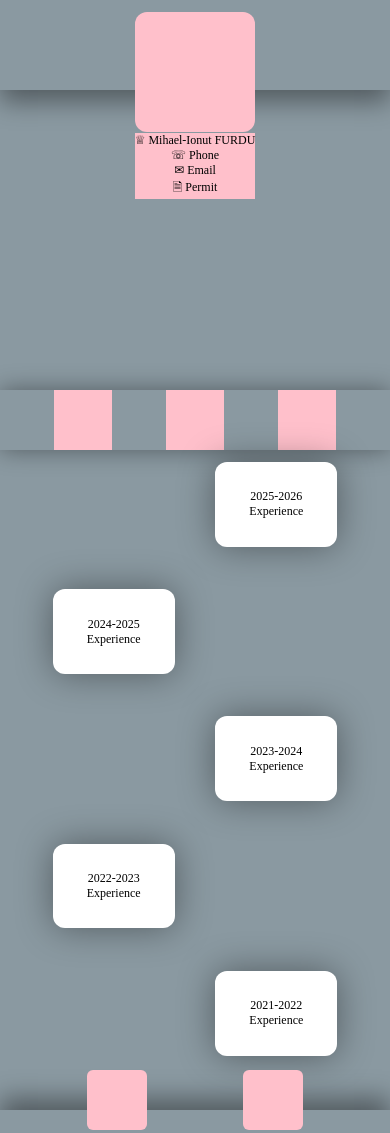
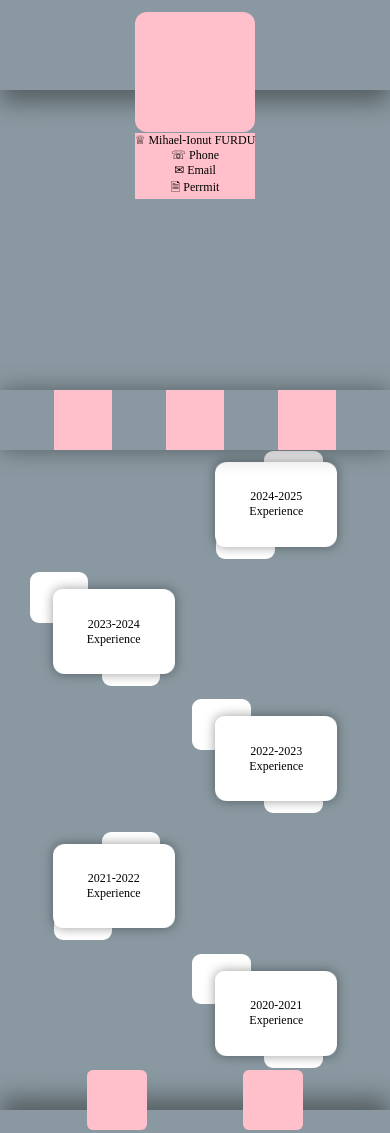
Before and after one commit to furduionut/curriculumVitae, a website built with Vite: page index.html in a window 390 px wide. Shown: the top 1133 px of the page. Built offline with nearby package versions, Linux system fonts and the light colour scheme.

Commit message:
responsive cloud geometry

```diff
--- a/index.html
+++ b/index.html
@@ -14,7 +14,7 @@
                 <div class="title">&#9813; Mihael-Ionut FURDU</div>
                 <div class="phone">&#9743; Phone</div>
                 <div class="email">&#9993; Email</div>
-                <div class="permit">&#128462; Permit</div>
+                <div class="permit">&#128462; Perrmit</div>
         </div>
     </div>
     <div class="container-2">
@@ -31,8 +31,14 @@
             <div class="cloud-2"></div>
             <div class="cloud-3"></div>
             <div class="experience-5">
-                <div>2025-2026</div>
-                <div>Experience</div>
+                <div class="content">
+                    <div>2024-2025</div>
+                    <div>Experience</div>
+                </div>
+                <div class="geometry">
+                    <div class="cloud-square-1"></div>
+                    <div class="cloud-square-2"></div>
+                </div>
             </div>
             <div class="cloud-5"></div>
             <div class="cloud-6"></div>
@@ -42,8 +48,14 @@
             <div class="cloud-10"></div>
             <div class="cloud-11"></div>
             <div class="experience-4">
-                <div>2024-2025</div>
-                <div>Experience</div>
+                <div class="content">
+                    <div>2023-2024</div>
+                    <div>Experience</div>
+                </div>
+                <div class="geometry">
+                    <div class="cloud-square-1"></div>
+                    <div class="cloud-square-2"></div>
+                </div>
             </div>
             <div class="cloud-13"></div>
             <div class="cloud-14"></div>
@@ -57,8 +69,14 @@
             <div class="cloud-22"></div>
             <div class="cloud-23"></div>
             <div class="experience-3">
-                <div>2023-2024</div>
-                <div>Experience</div>
+                <div class="content">
+                    <div>2022-2023</div>
+                    <div>Experience</div>
+                </div>
+                <div class="geometry">
+                    <div class="cloud-square-1"></div>
+                    <div class="cloud-square-2"></div>
+                </div>
             </div>
             <div class="cloud-25"></div>
             <div class="cloud-26"></div>
@@ -68,8 +86,14 @@
             <div class="cloud-30"></div>
             <div class="cloud-31"></div>
             <div class="experience-2">
-                <div>2022-2023</div>
-                <div>Experience</div>
+                <div class="content">
+                    <div>2021-2022</div>
+                    <div>Experience</div>
+                </div>
+                <div class="geometry">
+                    <div class="cloud-square-1"></div>
+                    <div class="cloud-square-2"></div>
+                </div>
             </div>
             <div class="cloud-33"></div>
             <div class="cloud-34"></div>
@@ -83,8 +107,14 @@
             <div class="cloud-42"></div>
             <div class="cloud-43"></div>
             <div class="experience-1">
-                <div>2021-2022</div>
-                <div>Experience</div>
+                <div class="content">
+                    <div>2020-2021</div>
+                    <div>Experience</div>
+                </div>
+                <div class="geometry">
+                    <div class="cloud-square-1"></div>
+                    <div class="cloud-square-2"></div>
+                </div>
             </div>
             <div class="cloud-45"></div>
             <div class="cloud-46"></div>
--- a/package.json
+++ b/package.json
@@ -10,7 +10,8 @@
     "preview": "vite preview"
   },
   "devDependencies": {
-    "vite": "^6.1.0"
+    "vite": "^6.4.1",
+    "vite-plugin-full-reload": "^1.2.0"
   },
   "dependencies": {
     "gh-pages": "^6.3.0",
--- a/styles.css
+++ b/styles.css
@@ -150,6 +150,9 @@ div[class^='experience-'] {
     width: 100%;
     height: 100%;
 
+    max-width: 20em;
+    max-height: 15em;
+
     display: flex;
     flex-direction: column;
     justify-content: center;
@@ -158,8 +161,84 @@ div[class^='experience-'] {
     background-color: white;
     border-radius: 1em;
 
-    z-index: 2;
-    box-shadow: 0em 0em 3em rgba(0, 0, 0, 0.4);
+
+}
+
+.content {
+    width: 100%;
+    height: 100%;
+
+    z-index: 3;
+
+    display: flex;
+    flex-direction: column;
+    align-items: center;
+    justify-content: center;
+    text-align: center;
+
+    overflow: hidden;
+    white-space: normal;
+
+    border-radius: 0.75em;
+    box-shadow: 0em 0em 1em rgba(0, 0, 0, 0.4);
+}
+
+.geometry {
+    width: 0;
+    height: 0;
+}
+
+.cloud-square-1 {
+    z-index: 1;
+    width: 15vw;
+    max-width: 10em;
+    height: 2em;
+
+    background-color: white;
+
+    border-radius: .75em;
+    position: relative;
+    bottom: 1em;
+    right: 1em
+}
+
+.cloud-square-2 {
+    z-index: 1;
+    width: 15vw;
+    max-width: 10em;
+
+    height: 6vh;
+
+    background-color: white;
+
+    border-radius: .75em;
+    position: relative;
+    bottom: 10.5em;
+    right: 7em;
+}
+
+.experience-5 .cloud-square-1 {
+    position: relative;
+    bottom: 1em;
+    right: 5em
+}
+
+.experience-5 .cloud-square-2 {
+    position: relative;
+    bottom: 10em;
+    right: 1em;
+}
+
+.experience-2 .cloud-square-1 {
+    position: relative;
+    bottom: 1em;
+    right: 5em
+}
+
+.experience-2 .cloud-square-2 {
+    position: relative;
+    bottom: 10em;
+    right: 1em;
 }
 
 .container-5{
@@ -194,7 +273,7 @@ div.digitalAb > div {
     border-radius: .5em;
 }
 
-@media (width < 480px) {
+@media (width < 512px) {
     * {
         font-size: 12px;
     }
--- a/vite.config.js
+++ b/vite.config.js
@@ -2,4 +2,20 @@ import { defineConfig } from "vite";
 
 export default defineConfig({
     base: "/curriculumVitae/",
+    plugins: [{
+    name: 'reload',
+    configureServer(server) {
+      const {
+        ws,
+        watcher
+      } = server;
+      watcher.on('change', file => {
+        if (file.endsWith('.html')) {
+          ws.send({
+            type: 'full-reload',
+          });
+        }
+      });
+    },
+  }, ]
 })
```
Also changed, not shown: 1 other file.
